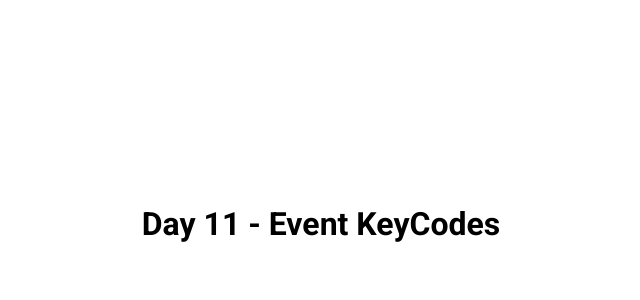
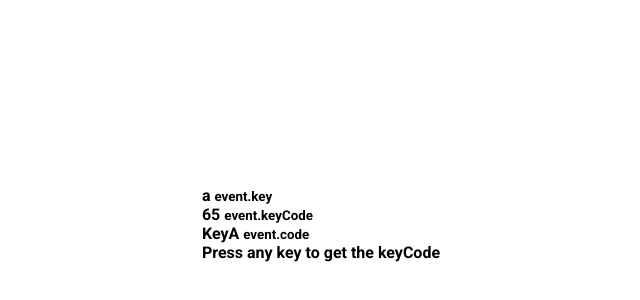
Before and after one commit to austinwklein/50Projects, a plain HTML site: page Day 11 - Event KeyCodes/index.html in a window 1280 px wide. Shown: the part 176-476 px from the top of the page, without its empty margins (319-959 px from the left). Drawn offline with Linux system fonts and the light colour scheme.

Commit message:
HTML : Day 11 - Event KeyCodes Markup added

```diff
--- a/Day 11 - Event KeyCodes/index.html
+++ b/Day 11 - Event KeyCodes/index.html
@@ -12,8 +12,26 @@
   <title>Event KeyCodes</title>
 </head>
 <body>
-  <h1>Day 11 - Event KeyCodes</h1>
+  <div id="insert">
+    <div class="key">
+      a
+      <small>event.key</small>
+    </div>
 
+    <div class="key">
+      65
+      <small>event.keyCode</small>
+    </div>
+
+    <div class="key">
+      KeyA
+      <small>event.code</small>
+    </div>
+
+    <div class="key">
+      Press any key to get the keyCode
+    </div>
+  </div>
   <script src="script.js"></script>
 </body>
 </html>
```
